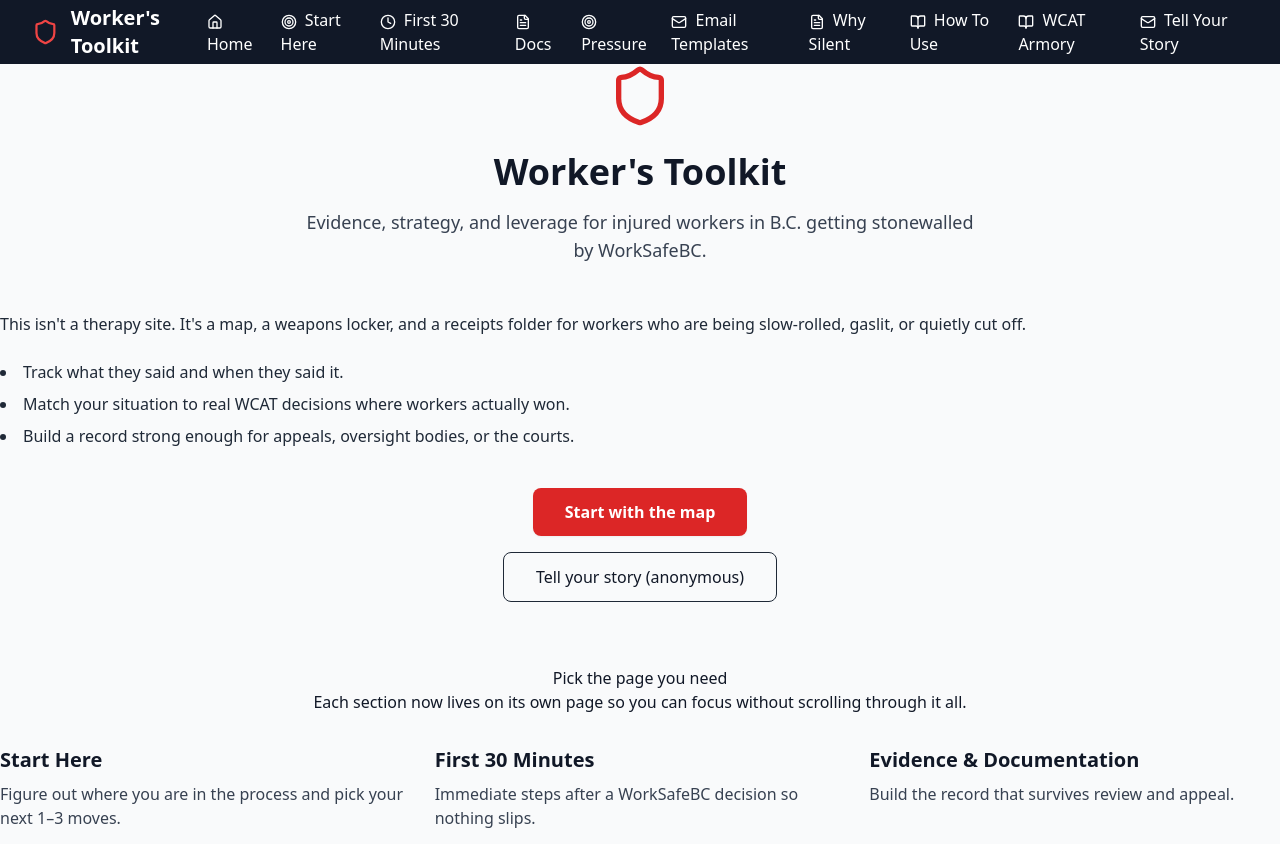
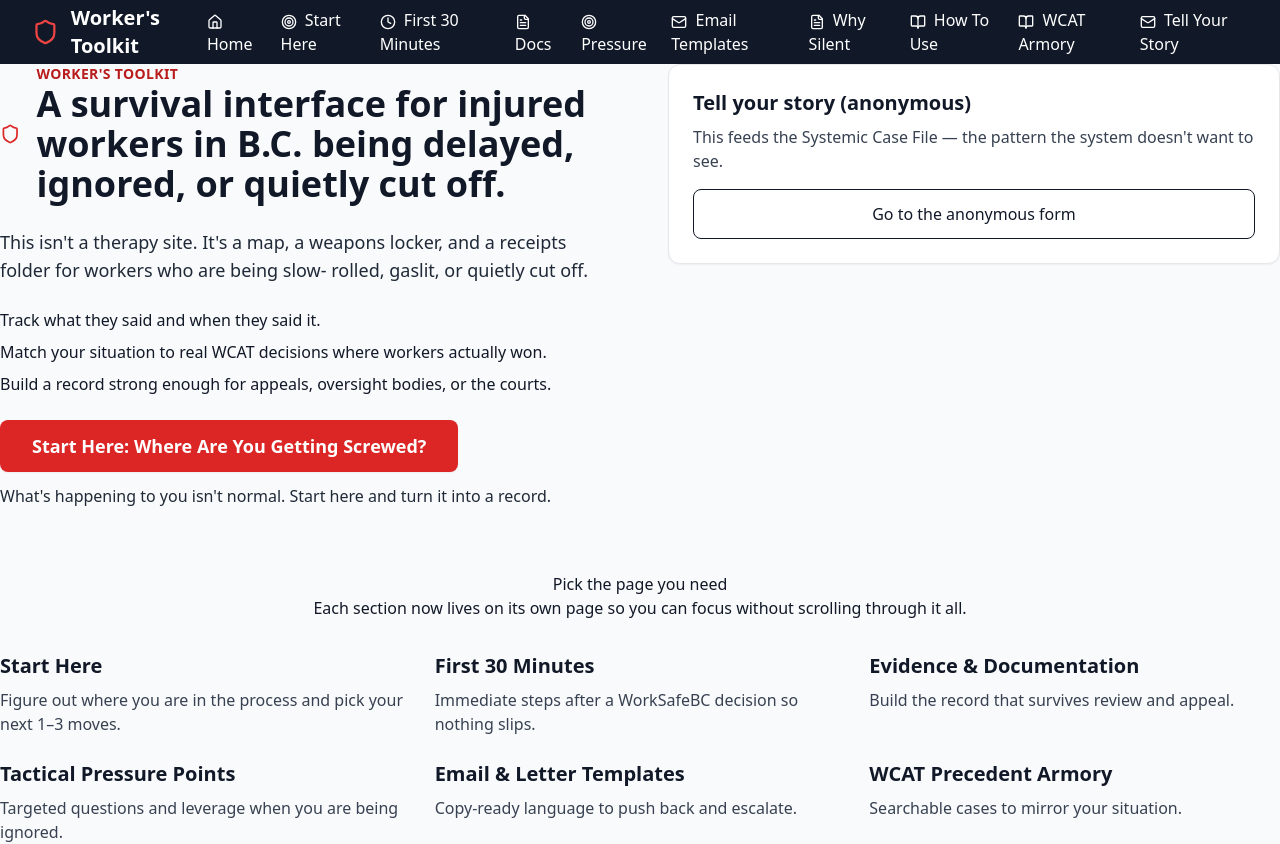
Before and after one commit to davidoyle/WEB, a Next.js app: page / in a window 1280 px wide. Shown: the top 844 px of the page. Built offline with nearby package versions, Linux system fonts and the light colour scheme.

Commit message:
Refresh home hero and add tell-your-story route

```diff
--- a/src/components/Navigation.jsx
+++ b/src/components/Navigation.jsx
@@ -12,7 +12,7 @@
   { href: '/why-silent', label: 'Why Silent', Icon: FileText },
   { href: '/how-to-use', label: 'How To Use', Icon: BookOpen },
   { href: '/wcat', label: 'WCAT Armory', Icon: BookOpen },
-  { href: '/stories', label: 'Tell Your Story', Icon: Mail },
+  { href: '/tell-your-story', label: 'Tell Your Story', Icon: Mail },
 ]
 
 const Navigation = () => {
--- a/src/pages/stories.jsx
+++ b/src/pages/stories.jsx
@@ -1,18 +1 @@
-import Head from 'next/head'
-import Navigation from '../components/Navigation'
-import TellYourStory from '../sections/TellYourStory'
-
-const StoriesPage = () => (
-  <div className="min-h-screen bg-gray-50">
-    <Head>
-      <title>Tell Your Story</title>
-      <meta name="description" content="Securely share your WorkSafeBC experience to help build better tools for workers." />
-    </Head>
-    <Navigation />
-    <main className="section-shell py-8">
-      <TellYourStory />
-    </main>
-  </div>
-)
-
-export default StoriesPage
+export { default } from './tell-your-story'
--- /dev/null
+++ b/src/pages/tell-your-story.jsx
@@ -0,0 +1,18 @@
+import Head from 'next/head'
+import Navigation from '../components/Navigation'
+import TellYourStory from '../sections/TellYourStory'
+
+const TellYourStoryPage = () => (
+  <div className="min-h-screen bg-gray-50">
+    <Head>
+      <title>Tell Your Story</title>
+      <meta name="description" content="Securely share your WorkSafeBC experience to help build better tools for workers." />
+    </Head>
+    <Navigation />
+    <main className="section-shell py-8">
+      <TellYourStory />
+    </main>
+  </div>
+)
+
+export default TellYourStoryPage
--- a/src/sections/Landing.jsx
+++ b/src/sections/Landing.jsx
@@ -3,44 +3,54 @@
 
 const LandingSection = () => (
   <section className="section-shell" id="landing">
-    <div className="text-center mb-12">
-      <Shield className="w-16 h-16 text-red-600 mx-auto mb-6" />
-      <h1 className="text-3xl md:text-4xl font-bold text-gray-900 mb-4">
-        Worker&apos;s Toolkit
+    <div className="grid items-start gap-10 lg:grid-cols-2 lg:gap-14">
+      <div className="space-y-6">
+        <div className="flex items-center gap-4">
+          <Shield className="h-14 w-14 text-red-600" />
+          <div>
+            <p className="text-sm font-semibold uppercase tracking-wide text-red-700">Worker&apos;s Toolkit</p>
+            <h1 className="text-3xl md:text-4xl font-bold text-gray-900">
+              A survival interface for injured workers in B.C. being delayed, ignored, or quietly cut off.
             </h1>
-      <p className="text-lg text-gray-700 max-w-2xl mx-auto">
-        Evidence, strategy, and leverage for injured workers in B.C. getting stonewalled by WorkSafeBC.
-      </p>
+          </div>
         </div>
 
-    <div className="space-y-6 text-gray-800">
-      <p>
-        This isn&apos;t a therapy site. It&apos;s a map, a weapons locker, and a receipts folder for
-        workers who are being slow-rolled, gaslit, or quietly cut off.
+        <p className="text-lg text-gray-800">
+          This isn&apos;t a therapy site. It&apos;s a map, a weapons locker, and a receipts folder for workers who are being slow-
+          rolled, gaslit, or quietly cut off.
         </p>
-      <ul className="space-y-2 list-disc list-inside">
-        <li>Track what they said and when they said it.</li>
-        <li>Match your situation to real WCAT decisions where workers actually won.</li>
-        <li>Build a record strong enough for appeals, oversight bodies, or the courts.</li>
-      </ul>
+
+        <div className="space-y-2 text-gray-900">
+          <p>Track what they said and when they said it.</p>
+          <p>Match your situation to real WCAT decisions where workers actually won.</p>
+          <p>Build a record strong enough for appeals, oversight bodies, or the courts.</p>
         </div>
 
-    <div className="mt-10 flex flex-col items-center gap-4">
+        <div className="flex flex-col gap-3">
           <Link
             href="/start-here"
-        className="w-full md:w-auto rounded-lg bg-red-600 px-8 py-3 font-semibold text-white shadow-sm transition hover:bg-red-700"
+            className="w-full rounded-lg bg-red-600 px-8 py-3 text-center text-lg font-semibold text-white shadow-sm transition hover:bg-red-700 md:w-fit"
           >
-        Start with the map
+            Start Here: Where Are You Getting Screwed?
           </Link>
+          <p className="text-base text-gray-800">What&apos;s happening to you isn&apos;t normal. Start here and turn it into a record.</p>
+        </div>
+      </div>
 
+      <div className="space-y-4 rounded-xl border border-gray-200 bg-white p-6 shadow-sm">
+        <div className="space-y-2">
+          <h2 className="text-xl font-bold text-gray-900">Tell your story (anonymous)</h2>
+          <p className="text-gray-700">This feeds the Systemic Case File — the pattern the system doesn&apos;t want to see.</p>
+        </div>
         <Link
-        href="/stories"
-        className="w-full md:w-auto rounded-lg border border-gray-800 px-8 py-3 text-gray-900 transition hover:bg-gray-900 hover:text-white"
+          href="/tell-your-story"
+          className="inline-flex w-full items-center justify-center rounded-lg border border-gray-900 px-6 py-3 text-gray-900 transition hover:bg-gray-900 hover:text-white"
         >
-        Tell your story (anonymous)
+          Go to the anonymous form
         </Link>
       </div>
+    </div>
   </section>
-);
+)
 
 export default LandingSection
```
Lines whose indentation alone changed are shown as unchanged.
